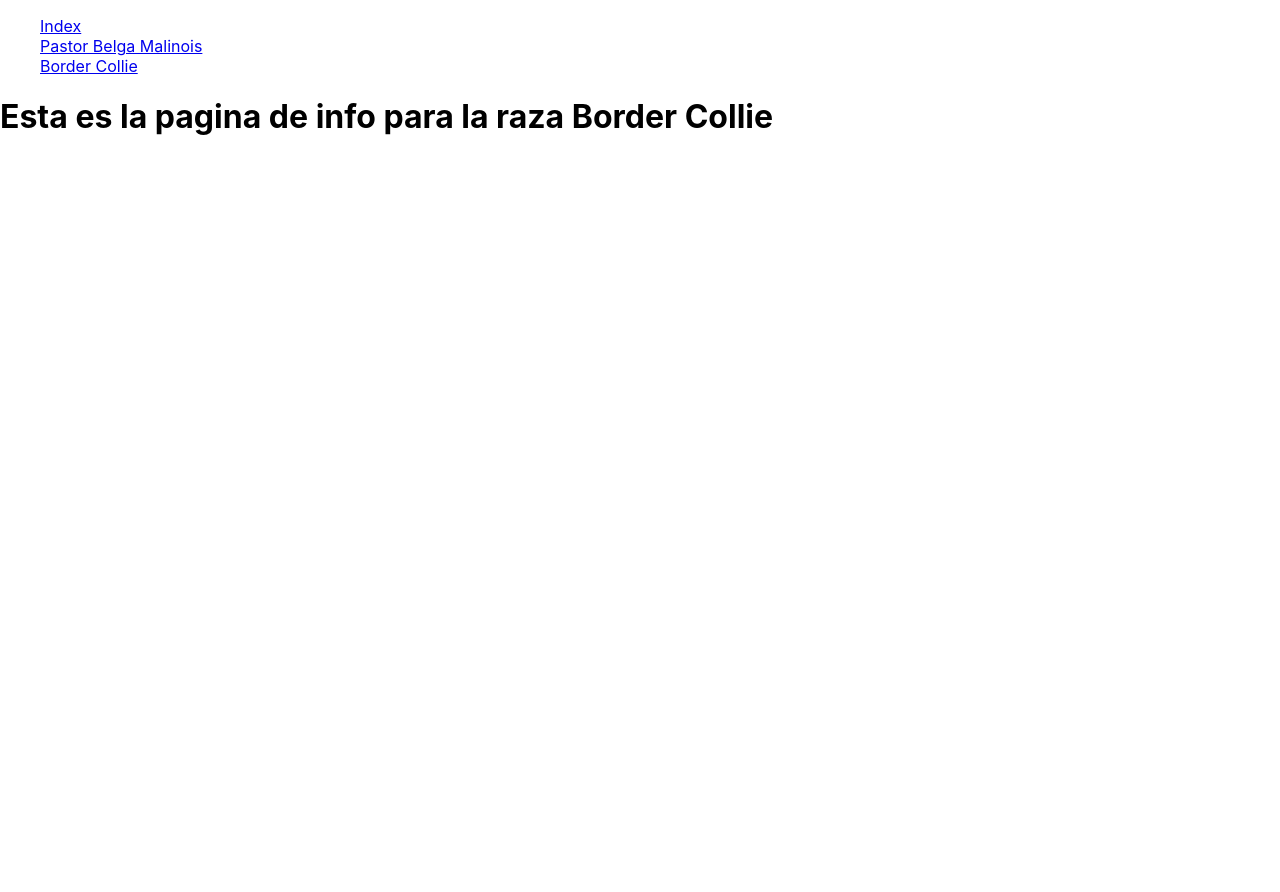
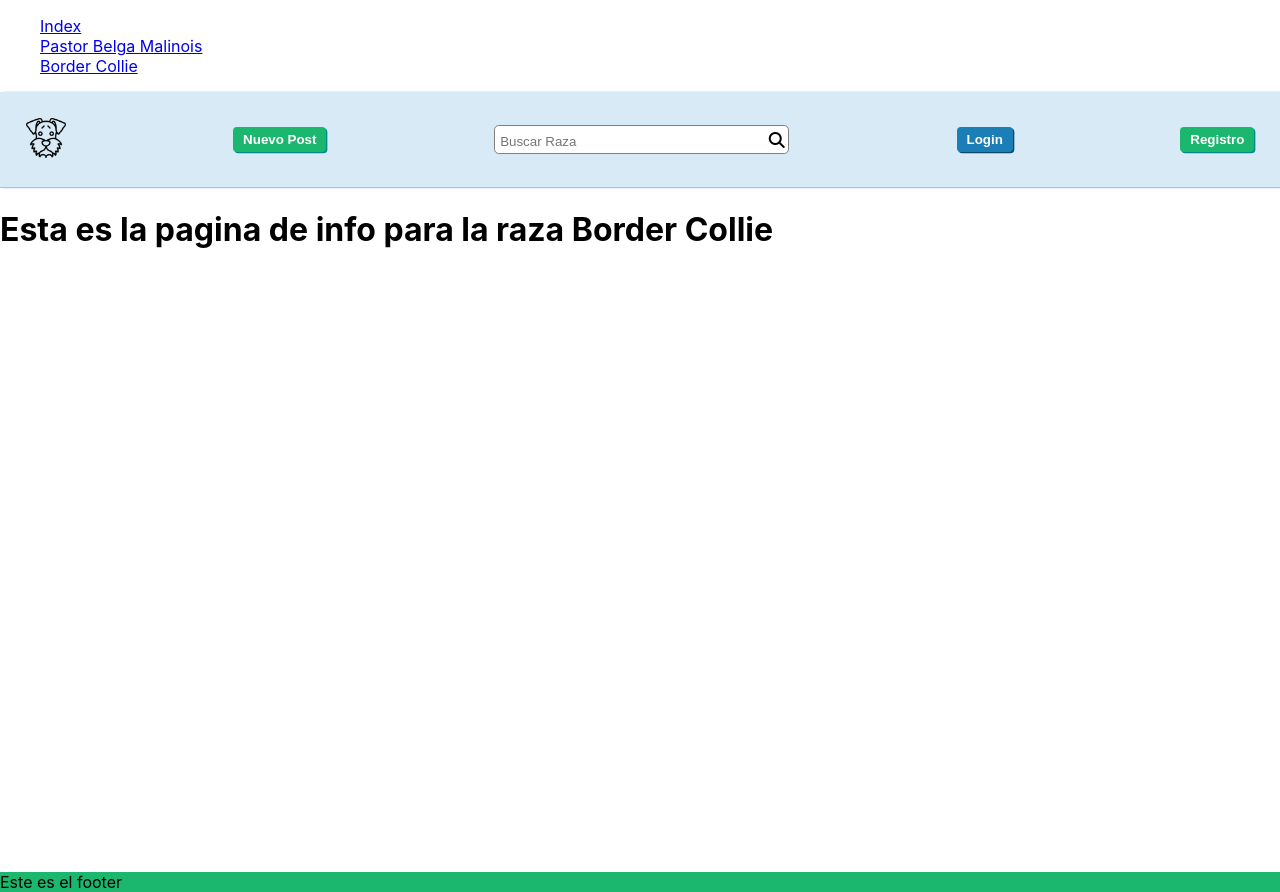
Before and after one commit to FredyAlexHoyosAriza/RetomandoReact, a React (Create React App) app: page /border_collie in a window 1280 px wide. Before the commit the page ends 800 px from the top, so only its background shows below. Built offline with nearby package versions, Linux system fonts and the light colour scheme.

Commit message:
Se implementa un layout general para todas las vistas de la app web importando el layout en cada vista (page)

```diff
--- a/package.json
+++ b/package.json
@@ -6,7 +6,9 @@
     "@testing-library/jest-dom": "^5.17.0",
     "@testing-library/react": "^13.4.0",
     "@testing-library/user-event": "^13.5.0",
+    "bootstrap": "^5.3.3",
     "react": "^18.2.0",
+    "react-bootstrap": "^2.10.1",
     "react-dom": "^18.2.0",
     "react-router-dom": "^6.22.3",
     "react-scripts": "^5.0.1",
--- /dev/null
+++ b/src/components/Footer.jsx
@@ -0,0 +1,9 @@
+import React from 'react'
+
+const Footer = () => {
+  return (
+    <footer>Este es el footer</footer>
+  )
+}
+
+export default Footer
--- /dev/null
+++ b/src/components/Header.jsx
@@ -0,0 +1,24 @@
+import logoPerro from '../media/perro.png';
+
+const Header = () => {
+    return (
+        <header>
+            <ul className="navbar">
+                <li className="navelem">
+                    <img src={logoPerro} alt="Logo de un perro" className="logo" />
+                </li>
+                <li><button className="button mainButton navelem">Nuevo Post</button></li>
+                <li>
+                    <div className="buscar navelem">
+                        <input placeholder="Buscar Raza" />
+                        <i className="fas fa-search"></i>
+                    </div>
+                </li>
+                <li><button className="button secondaryButton navelem">Login</button></li>
+                <li><button className="button mainButton navelem">Registro</button></li>
+            </ul>
+        </header>
+    )
+}
+
+export default Header;
--- /dev/null
+++ b/src/layouts/Layout.jsx
@@ -0,0 +1,15 @@
+import React from 'react'
+import Header from '../components/Header'
+import Footer from '../components/Footer'
+
+const Layout = ({ children }) => {
+    return (
+        <div className="uniforme">
+            <Header />
+            <main>{children}</main>
+            <Footer />
+        </div>
+    )
+}
+
+export default Layout
--- a/src/pages/BorderCollie.jsx
+++ b/src/pages/BorderCollie.jsx
@@ -1,6 +1,10 @@
+import Layout from "../layouts/Layout";
+
 function BorderCollie() {
-    return(
-       <h1>Esta es la pagina de info para la raza Border Collie</h1>
+    return (
+        <Layout>
+            <h1>Esta es la pagina de info para la raza Border Collie</h1>
+        </Layout>
     )
 }
 
--- a/src/pages/Index.jsx
+++ b/src/pages/Index.jsx
@@ -1,28 +1,11 @@
+import Layout from "../layouts/Layout";
 import DogBreedCard from "../components/DogBreedCard";
 import borderCollie from "../media/Border_Collie.jpg"
 import pastorBelgaMalinois from "../media/pastor-belga-malinois_530_0_600.jpg"
-import logoPerro from "../media/perro.png"
 
 function Index() {
     return (
-        <>
-            <header>
-                <ul className="navbar">
-                    <li className="navelem">
-                        <img src={logoPerro} alt="Logo de un perro" className="logo" />
-                    </li>
-                    <li><button className="button mainButton navelem">Nuevo Post</button></li>
-                    <li>
-                        <div className="buscar navelem">
-                            <input placeholder="Buscar Raza" />
-                            <i className="fas fa-search"></i>
-                        </div>
-                    </li>
-                    <li><button className="button secondaryButton navelem">Login</button></li>
-                    <li><button className="button mainButton navelem">Registro</button></li>
-                </ul>
-            </header>
-            <main>
+        <Layout>
             <section>
                 <h1 className="titulo">Razas de Perros</h1>
                 <ul className="breedCardContainer">
@@ -30,12 +13,9 @@ function Index() {
                     <DogBreedCard Breed="Pastor Belga Malinois" DogImg={pastorBelgaMalinois} DogImgAltMsg="Imagen Pastor Belga Malinois" likes={450} comments="1.1k" views={850} />
                     <DogBreedCard Breed="Border Collie" DogImg={borderCollie} DogImgAltMsg="Imagen Border Collie" likes={150} comments="1.5k" views={120} />
                     <DogBreedCard Breed="Pastor Belga Malinois" DogImg={pastorBelgaMalinois} DogImgAltMsg="Imagen Pastor Belga Malinois" likes={450} comments="1.1k" views={850} />
-
                 </ul>
             </section>
-            </main>
-            <footer></footer>
-        </>
+        </Layout>
     )
 }
 
--- a/src/pages/PastorBelga.jsx
+++ b/src/pages/PastorBelga.jsx
@@ -1,6 +1,10 @@
+import Layout from "../layouts/Layout";
+
 function PastorBelga() {
-    return(
-       <h1>Esta es la pagina de info para la raza Pastor Belga Malinois</h1>
+    return (
+        <Layout>
+            <h1>Esta es la pagina de info para la raza Pastor Belga Malinois</h1>
+        </Layout>
     )
 }
 
--- a/src/styles/App.css
+++ b/src/styles/App.css
@@ -149,3 +149,18 @@ body {
 .fa-heart {
   color: red;
 }
+
+.uniforme {
+  display: flex;
+  flex-direction: column;
+  justify-content: right;
+  height: 100vh;
+}
+
+.uniforme > main {
+  height: 100vh;
+}
+
+.uniforme > footer {
+  background-color: #1bb76e;
+}
```
Also changed, not shown: src/jsconfig.json (deleted, +0 -16 lines), 2 other files (tests, documents, lock files or other folders). Lines whose indentation alone changed are shown as unchanged.
